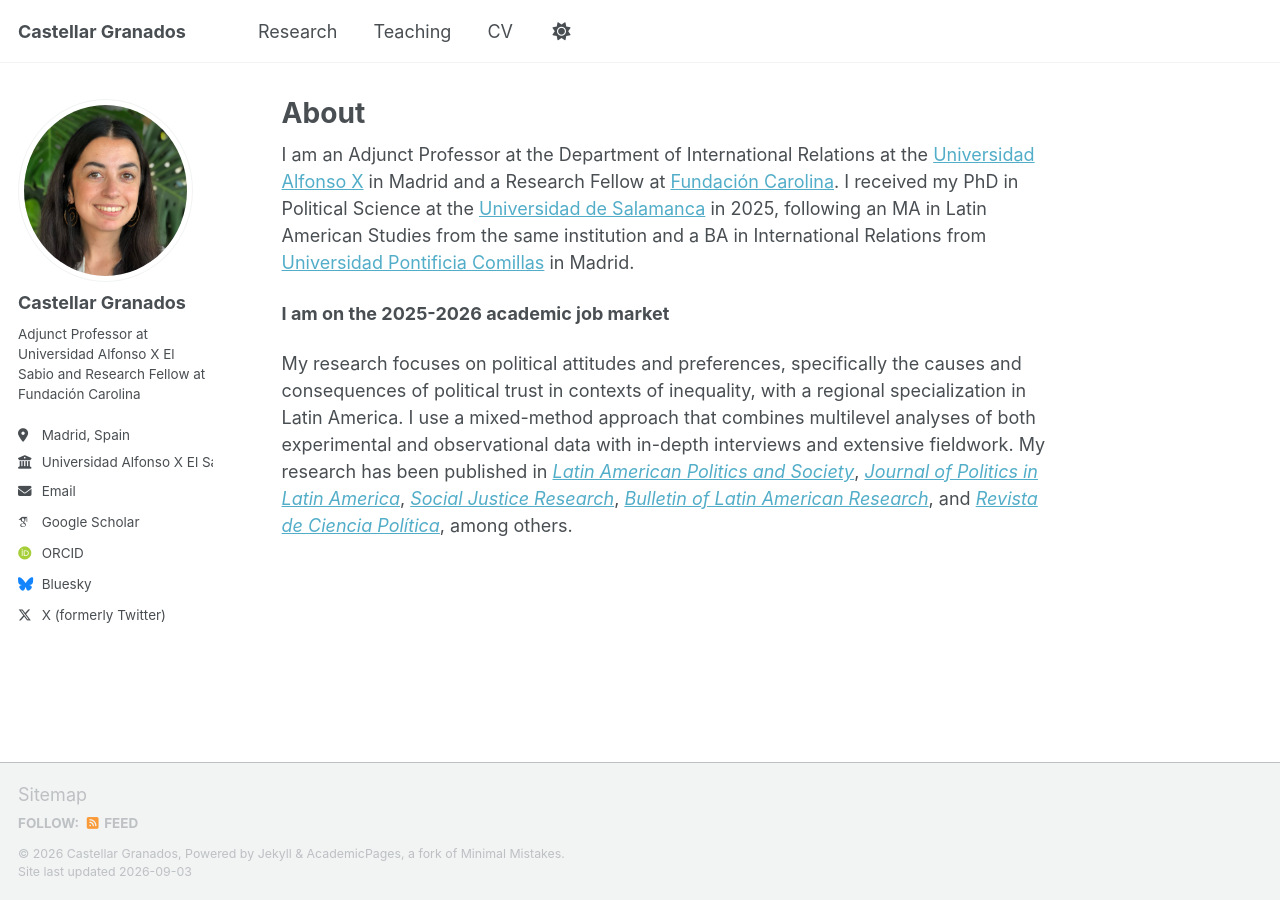
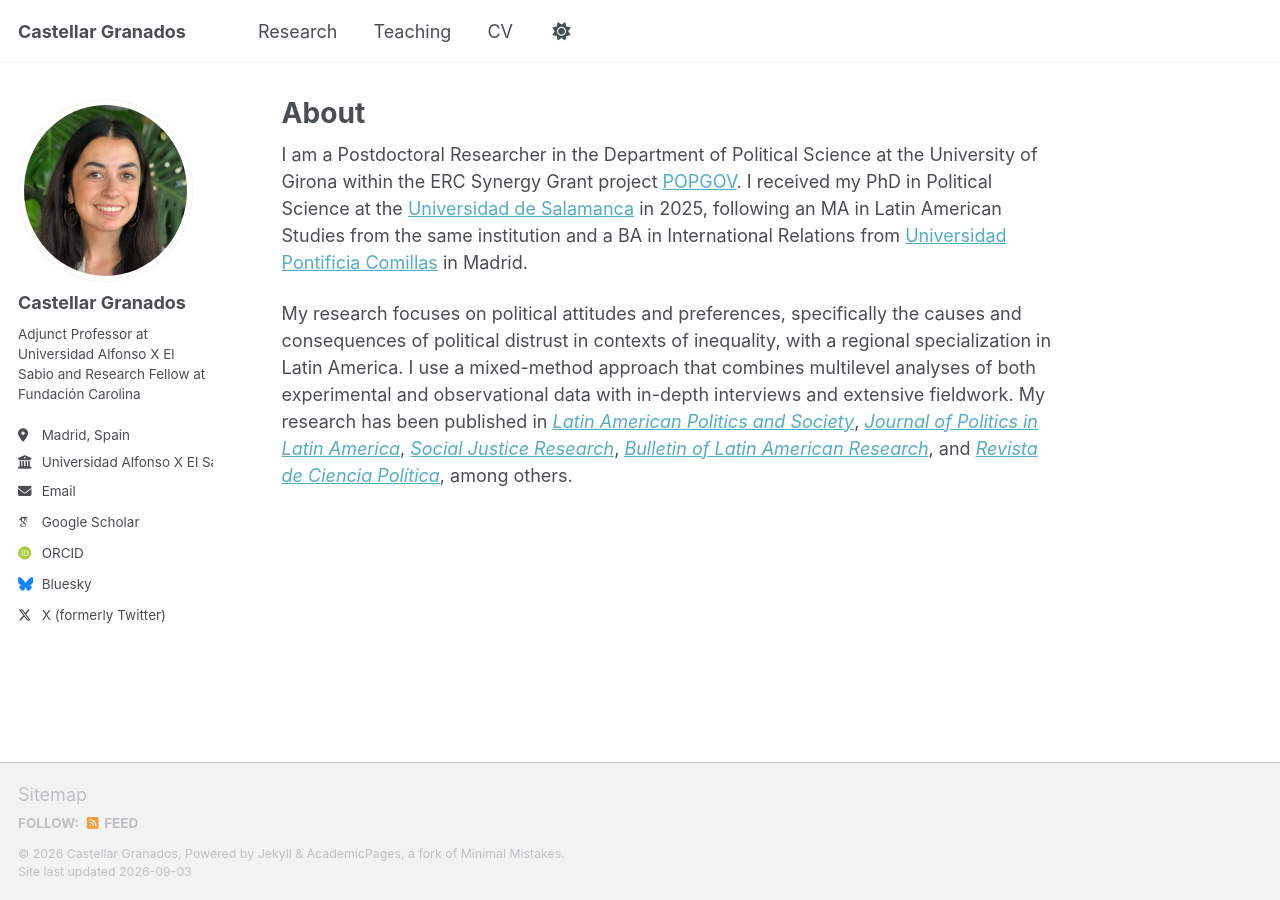
Before and after one commit to castellargranados/castellargranados.github.io, a Jekyll site: the page built from _pages/about.md, in a window 1280 px wide. Built offline with Jekyll 4.4.1, drawn with Linux system fonts in a browser that asks for light colours; some web fonts are replaced; a script bundle is joined from its source files by our own code; library files that are not in the unit come from our copies.

Commit message:
Update about.md

```diff
--- a/_pages/about.md
+++ b/_pages/about.md
@@ -7,8 +7,6 @@ redirect_from:
   - /about.html
 ---
 
-I am an Adjunct Professor at the Department of International Relations at the [Universidad Alfonso X](https://www.uax.com/) in Madrid and a Research Fellow at [Fundación Carolina](https://www.fundacioncarolina.es/). I received my PhD in Political Science at the [Universidad de Salamanca](https://www.usal.es/) in 2025, following an MA in Latin American Studies from the same institution and a BA in International Relations from [Universidad Pontificia Comillas](https://www.comillas.edu/) in Madrid.
+I am a Postdoctoral Researcher in the Department of Political Science at the University of Girona within the ERC Synergy Grant project [POPGOV](https://popgovproject.wordpress.com/). I received my PhD in Political Science at the [Universidad de Salamanca](https://www.usal.es/) in 2025, following an MA in Latin American Studies from the same institution and a BA in International Relations from [Universidad Pontificia Comillas](https://www.comillas.edu/) in Madrid.
 
-**I am on the 2025-2026 academic job market**
-
-My research focuses on political attitudes and preferences, specifically the causes and consequences of political trust in contexts of inequality, with a regional specialization in Latin America. I use a mixed-method approach that combines multilevel analyses of both experimental and observational data with in-depth interviews and extensive fieldwork. My research has been published in *[Latin American Politics and Society](https://www.cambridge.org/core/journals/latin-american-politics-and-society/article/race-inequality-and-political-trust-in-latin-america/DF147D983D674CE25D1E5BE34EAF1221)*, *[Journal of Politics in Latin America](https://journals.sagepub.com/doi/10.1177/1866802X251384315)*, *[Social Justice Research](https://link.springer.com/article/10.1007/s11211-025-00452-6)*, *[Bulletin of Latin American Research](https://onlinelibrary.wiley.com/doi/10.1111/blar.13591)*, and *[Revista de Ciencia Política](https://www.scielo.cl/scielo.php?pid=S0718-090X2023005000109&script=sci_abstract)*, among others.
+My research focuses on political attitudes and preferences, specifically the causes and consequences of political distrust in contexts of inequality, with a regional specialization in Latin America. I use a mixed-method approach that combines multilevel analyses of both experimental and observational data with in-depth interviews and extensive fieldwork. My research has been published in *[Latin American Politics and Society](https://www.cambridge.org/core/journals/latin-american-politics-and-society/article/race-inequality-and-political-trust-in-latin-america/DF147D983D674CE25D1E5BE34EAF1221)*, *[Journal of Politics in Latin America](https://journals.sagepub.com/doi/10.1177/1866802X251384315)*, *[Social Justice Research](https://link.springer.com/article/10.1007/s11211-025-00452-6)*, *[Bulletin of Latin American Research](https://onlinelibrary.wiley.com/doi/10.1111/blar.13591)*, and *[Revista de Ciencia Política](https://www.scielo.cl/scielo.php?pid=S0718-090X2023005000109&script=sci_abstract)*, among others.
```
